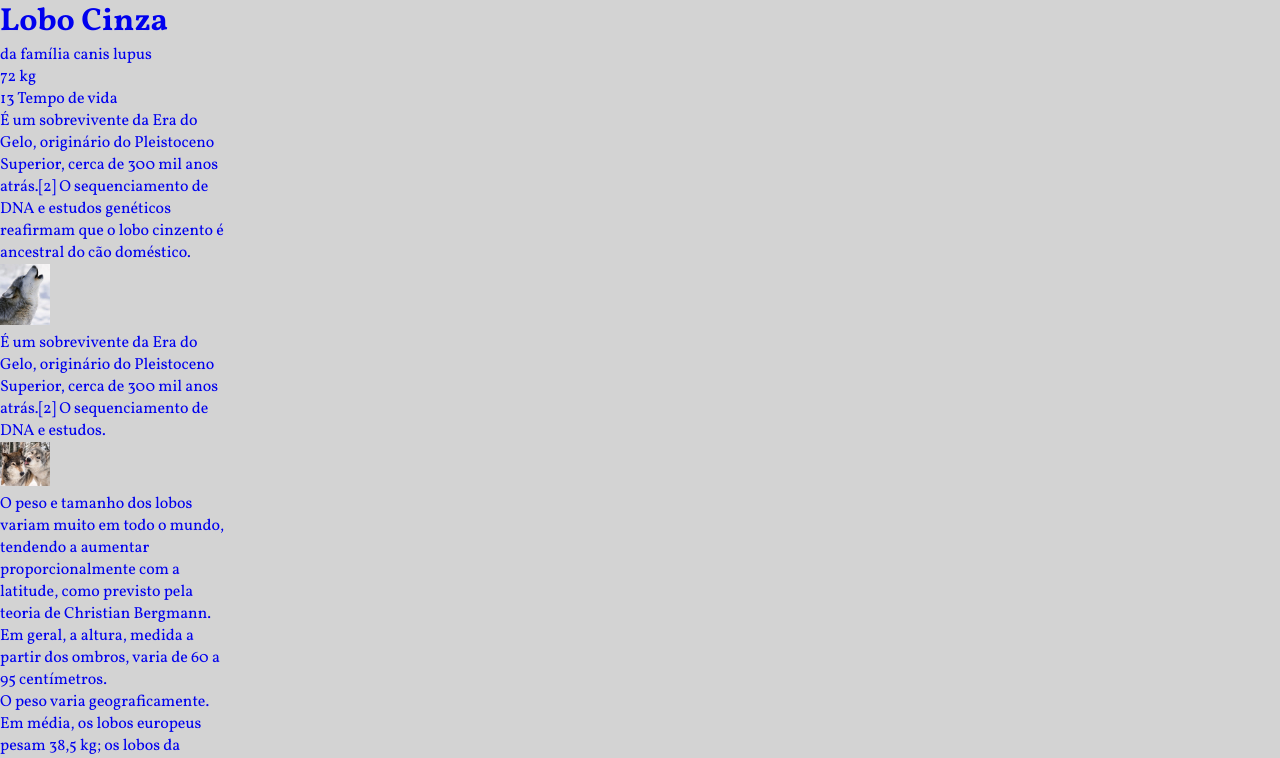
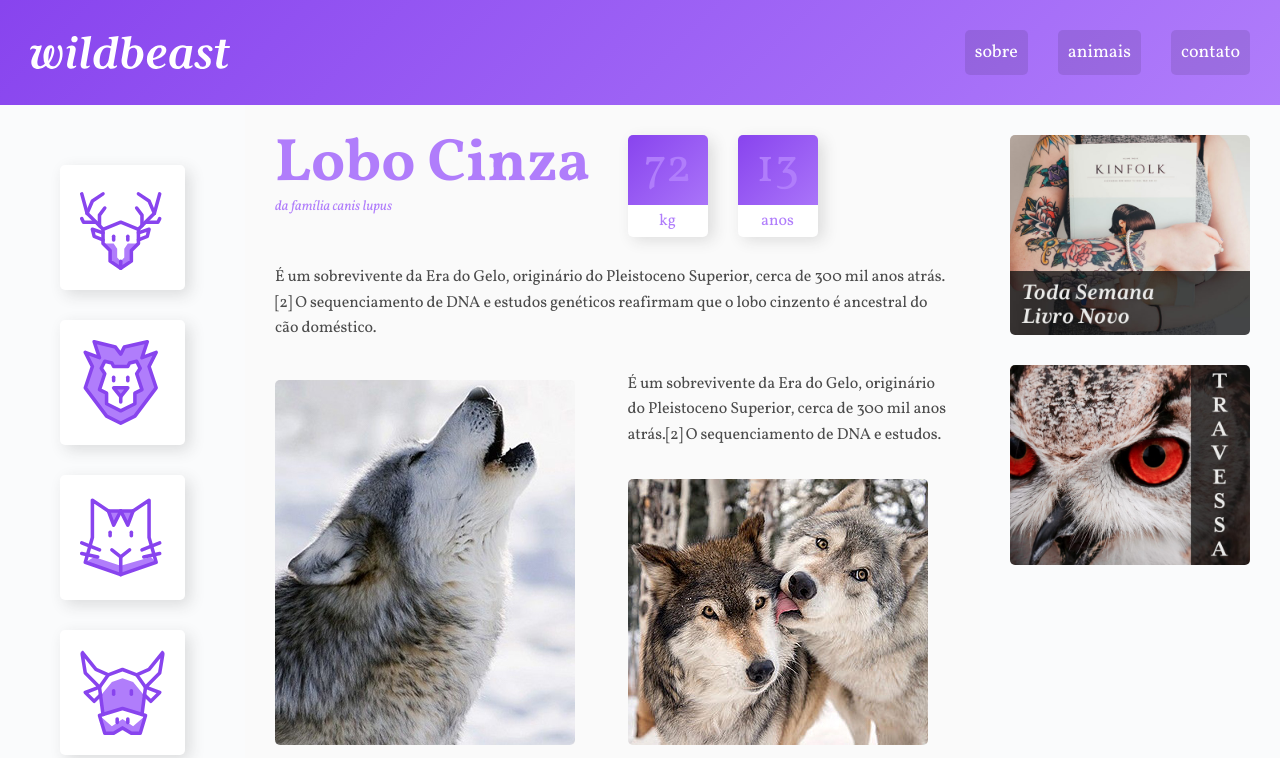
Before and after one commit to mlasa/wildbeast, a plain HTML site: page index.html in a window 1280 px wide. Shown: the top 758 px of the page. Drawn offline with Linux system fonts and the light colour scheme.

Commit message:
[FEATURE][ADD] - Estilos sidenav, header, ads, content

```diff
--- a/index.html
+++ b/index.html
@@ -2,7 +2,7 @@
 <html>
 
 <head>
-    <title>Wildbeast</title>
+    <title>Praticando Grid</title>
     <meta name="viewport" content="width=device-width, initial-scale=1, shrink-to-fit=no" />
 
     <link rel="preconnect" href="https://fonts.googleapis.com">
@@ -29,12 +29,12 @@
 
         <nav class="sidenav">
             <ul>
-                <li><a href="#"><img src="img/icones/cervo.svg" alt="Cervo" /></li>
-                <li><a href="#"><img src="img/icones/leao.svg" alt="Leão" /></li>
-                <li><a href="#"><img src="img/icones/gato.svg" alt="Gato" /></li>
-                <li><a href="#"><img src="img/icones/vaca.svg" alt="Vaca" /></li>
-                <li><a href="#"><img src="img/icones/ovelha.svg" alt="Ovelha" /></li>
-                <li><a href="#"><img src="img/icones/abelha.svg" alt="Abelha" /></li>
+                <li><a href="#"><img src="img/icones/cervo.svg" alt="Cervo" /> </a></li>
+                <li><a href="#"><img src="img/icones/leao.svg" alt="Leão" /> </a></li>
+                <li><a href="#"><img src="img/icones/gato.svg" alt="Gato" /> </a></li>
+                <li><a href="#"><img src="img/icones/vaca.svg" alt="Vaca" /> </a></li>
+                <li><a href="#"><img src="img/icones/ovelha.svg" alt="Ovelha" /> </a></li>
+                <li><a href="#"><img src="img/icones/abelha.svg" alt="Abelha" /> </a></li>
             </ul>
         </nav>
 
@@ -51,22 +51,22 @@
                 </div>
                 <div>
                     <span class="number">13</span>
-                    <span class="label">Tempo de vida</span>
+                    <span class="label">anos</span>
                 </div>
             </div>
 
-            <p>É um sobrevivente da Era do Gelo, originário do Pleistoceno Superior, cerca de 300 mil
+            <p class="col-wide">É um sobrevivente da Era do Gelo, originário do Pleistoceno Superior, cerca de 300 mil
                 anos
                 atrás.[2] O sequenciamento de DNA e estudos genéticos reafirmam que o lobo cinzento é ancestral do cão
                 doméstico.</p>
 
-            <img src="img/wolf1.jpg" alt="Wolf 1">
+            <img src="img/wolf1.jpg" class="img-1" alt="Wolf 1">
 
             <p class="highlight">É um sobrevivente da Era do Gelo, originário do Pleistoceno Superior, cerca de 300 mil
                 anos
                 atrás.[2] O sequenciamento de DNA e estudos.</p>
 
-            <img src="img/wolf2.jpg" alt="Wolf 2">
+            <img src="img/wolf2.jpg" class="img-2" alt="Wolf 2">
 
             <p>O peso e tamanho dos lobos variam muito em todo o mundo, tendendo a aumentar proporcionalmente com a
                 latitude, como previsto pela teoria de Christian Bergmann. Em geral, a altura, medida a partir dos
@@ -78,7 +78,7 @@
                 os lobos indianos e árabes, 25 kg.[7] Embora raros, lobos com mais de 77 kg foram encontrados no Alasca,
                 Canadá,[8] e na antiga União Soviética.</p>
 
-            <blockquote class="quote">
+            <blockquote class="quote col-wide">
                 <p>“Há algo no uivar do lobo que tira um homem do aqui e agora e o transporta para uma floresta da
                     mente.”
                 </p>
@@ -106,7 +106,7 @@
                 </p>
             </div>
 
-            <img src="img/wolf3.jpg" alt="Wolf 3">
+            <img class="col-wide" src="img/wolf3.jpg" alt="Wolf 3">
 
         </main>
 
--- a/styles/index.css
+++ b/styles/index.css
@@ -13,32 +13,200 @@ a{
     text-decoration: none;
 }
 img{
-    max-width:50px;
+    max-width: 100%;
+    display: block;
+    border-radius: 5px;
 }
+
+/* MAIN  */
 
 .container{
     display:grid;
 
     grid-template-columns: minmax(160px, 1fr) 3fr 300px;
     grid-template-areas:
-    "header header header",
-    "sidenav content ads",
+    "header header header"
+    "sidenav content ads"
     "footer footer footer"
     ;
 }
 
+/* HEADER  */
+
 .header{
     grid-area: header;
+    display:grid;
+    grid-template-columns: 1fr auto;
+    align-items: center;
+
+    background: linear-gradient(135deg, #8844ee, #b07dfb);
+    padding:30px;
 }
+
+/*      HEADER            */
+.header nav ul{
+    display: flex;
+    flex-wrap: wrap;
+}
+.header nav a{
+    display: block;
+    padding: 10px;
+
+    color:white;
+    font-size: 1.125em;
+    background: rgba(0,0,0, 0.1);
+    border-radius: 5px;
+
+    transition: 0.3s;
+}
+.header nav a:hover{
+    background: rgba(0,0,0,0.3);
+}
+.header li + li{
+    margin-left: 30px;
+}
+.logo{
+    max-width:200px;
+}
+
+.title{
+    color: #b07dfb;
+}
+
+.title h1{
+    font-size: 3.75em;
+    line-height: 1;
+    font-weight: 700;
+}
+
+.title span{
+    font-size: 0.875em;
+    font-style: italic;
+}
+
+.characteristics{
+    display: flex;
+
+    align-items: flex-start;
+}
+.characteristics > div{
+    width: 80px;
+    text-align: center;
+    background: linear-gradient(135deg, #8844ee, #b07dfb);
+    border-radius: 5px;
+    box-shadow: 5px 5px 15px 0px rgba(44, 44, 44,.15);
+
+    position: relative;
+}
+
+.characteristics > div:first-child{
+    margin-right: 30px ;
+}
+.characteristics span{
+    display: block;
+    color: #b07dfb;
+}
+.number{
+    color:#b07dfb;
+    font-size: 3em;
+    line-height: 1;
+    margin: 10px auto;
+}
+.label{
+    background: white;
+    border-radius:  0 0 5px 5px;
+    padding: 5px 0;
+
+    position: relative;
+    top:2px;
+}
+
+/*  SIDENAV   */
+
 .sidenav{
     grid-area: sidenav;
+
+    background:#FAFBFC;
+    padding:60px;
 }
+
+.sidenav li a{
+    display: block;
+    min-width: 60px;
+    max-width: 100px;
+    background:white;
+    padding:20px;
+    border-radius: 5px;
+    box-shadow: 5px 5px 15px 0px rgba(44, 44, 44,.15);
+
+     margin: 0 auto 30px auto;
+
+     transition:0.3s;
+}
+.sidenav li a:hover{
+    background: #b07dfb;
+}
+
+/* CONTENT  */
+
 .content{
     grid-area: content;
+
+    max-width: 900px;
+    margin: 0 auto;
+    padding:30px;
+    background:#fafafa;
+
+    display:grid;
+    grid-template-columns: 1fr 1fr;
+    grid-gap: 30px;
 }
+
+.col-wide{
+    grid-column: 1/-1;
+}
+
+.img-1{
+    grid-row: span 2;
+    align-self: end;
+}
+
+.img-2{
+    align-self: end;
+}
+
+p{
+    font-weight: 1.2em;
+    line-height: 1.6;
+    letter-spacing: -0.005em;
+    color:rgba(0,0,0,.7)
+}
+
+.info p+p{
+    margin-top: 30px;
+}
+
+/* ADS  */
+
 .ads{
     grid-area: ads;
+
+    background:#FAFBFC;
+    display: grid;
+    align-content: start;
+    padding:30px;
+    grid-gap: 30px;
 }
+
+/* FOOTER  */
+
 .footer{
     grid-area: footer;
+
+    background: linear-gradient(135deg, #8844ee, #b07dfb);
 }
+.footer p{
+    color:white;
+    text-align: center;
+    padding:30px;
+}
```
